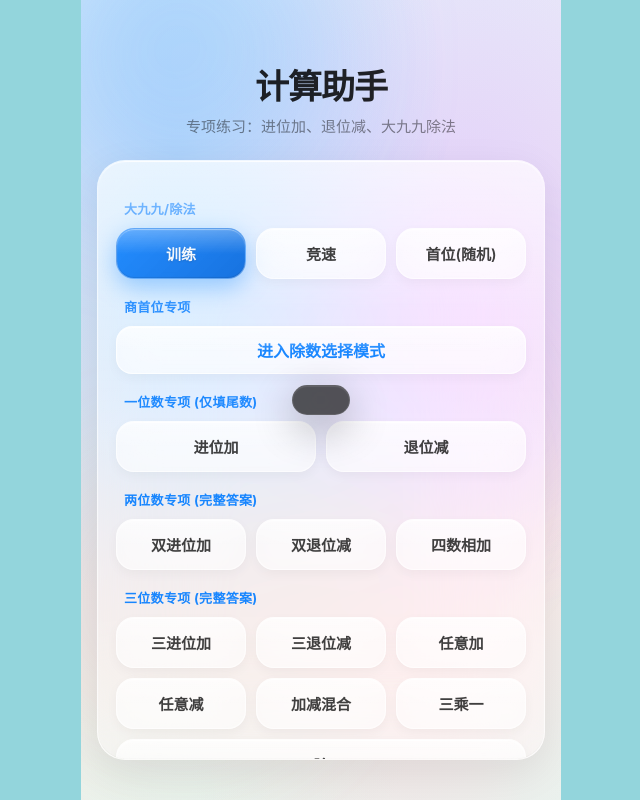
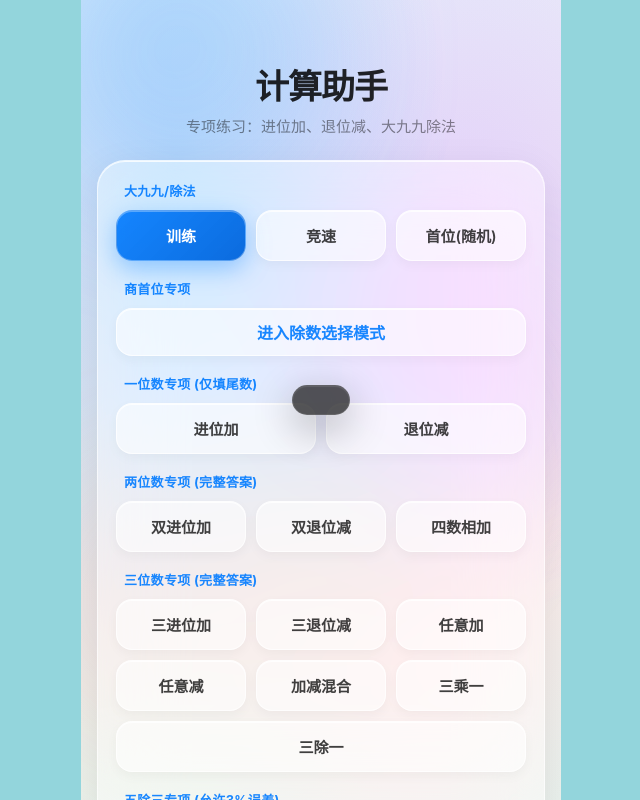
Before and after one commit to carey-hu/calculation-app, a Vue app: page / in a window 1280 px wide. Shown: the whole page, without its empty margins (319-959 px from the left). Built offline with nearby package versions, Linux system fonts and the light colour scheme.

Commit message:
修复页面

```diff
--- a/src/App.vue
+++ b/src/App.vue
@@ -292,9 +292,9 @@ function handleUpdateSlice(config) {
 
 <style scoped>
 .page {
+  width: 100%;
   height: 100vh;
-  min-height: 100vh;
-  min-height: -webkit-fill-available;
+  height: 100dvh; /* 动态视口高度，更好支持移动端 */
   color: rgba(0, 0, 0, 0.8);
   display: flex;
   flex-direction: column;
--- a/src/components/ModeSelector.vue
+++ b/src/components/ModeSelector.vue
@@ -44,12 +44,20 @@ defineEmits(['select', 'selectDivisor'])
 </script>
 
 <style scoped>
+.mode-selector {
+  position: relative;
+}
+
 .row-label {
   font-size: 13px;
   font-weight: 700;
   color: rgba(0, 122, 255, 0.9);
   margin: 18px 0 10px 8px;
   letter-spacing: 0.3px;
+}
+
+.row-label:first-child {
+  margin-top: 0;
 }
 
 .mode-row {
@@ -62,33 +70,16 @@ defineEmits(['select', 'selectDivisor'])
 .mode-item {
   flex: 1 0 30%;
   padding: 14px 6px;
-  border-radius: 18px;
-  background: rgba(255, 255, 255, 0.5);
-  backdrop-filter: blur(20px);
-  -webkit-backdrop-filter: blur(20px);
-  border: 1px solid rgba(255, 255, 255, 0.6);
+  border-radius: 16px;
+  background: rgba(255, 255, 255, 0.55);
+  border: 1px solid rgba(255, 255, 255, 0.7);
   text-align: center;
   box-sizing: border-box;
   transition: all 0.2s ease;
   cursor: pointer;
   box-shadow:
     0 4px 12px rgba(0, 0, 0, 0.04),
-    inset 0 1px 1px rgba(255, 255, 255, 0.8);
-  position: relative;
-  overflow: hidden;
-}
-
-/* 顶部光泽 */
-.mode-item::before {
-  content: '';
-  position: absolute;
-  top: 0;
-  left: 0;
-  right: 0;
-  height: 50%;
-  background: linear-gradient(180deg, rgba(255,255,255,0.5) 0%, transparent 100%);
-  pointer-events: none;
-  border-radius: 18px 18px 0 0;
+    inset 0 1px 0 rgba(255, 255, 255, 0.8);
 }
 
 .mode-item:active {
@@ -96,16 +87,11 @@ defineEmits(['select', 'selectDivisor'])
 }
 
 .mode-item.active {
-  background: linear-gradient(135deg, rgba(0, 122, 255, 0.85) 0%, rgba(0, 100, 220, 0.9) 100%);
+  background: linear-gradient(135deg, rgba(0, 122, 255, 0.9) 0%, rgba(0, 100, 220, 0.95) 100%);
   border: 1px solid rgba(255, 255, 255, 0.3);
   box-shadow:
     0 8px 24px rgba(0, 122, 255, 0.35),
-    inset 0 1px 1px rgba(255, 255, 255, 0.4),
-    inset 0 -1px 1px rgba(0, 0, 0, 0.1);
-}
-
-.mode-item.active::before {
-  background: linear-gradient(180deg, rgba(255,255,255,0.3) 0%, transparent 100%);
+    inset 0 1px 0 rgba(255, 255, 255, 0.3);
 }
 
 .mode-title {
@@ -113,13 +99,10 @@ defineEmits(['select', 'selectDivisor'])
   font-size: 15px;
   font-weight: 600;
   color: rgba(0, 0, 0, 0.75);
-  position: relative;
-  z-index: 1;
 }
 
 .mode-item.active .mode-title {
-  color: rgba(255, 255, 255, 0.95);
-  text-shadow: 0 1px 2px rgba(0, 0, 0, 0.15);
+  color: #fff;
 }
 
 .custom-entry {
@@ -131,29 +114,15 @@ defineEmits(['select', 'selectDivisor'])
   height: 48px;
   border-radius: 16px;
   background: rgba(255, 255, 255, 0.55);
-  backdrop-filter: blur(20px);
-  -webkit-backdrop-filter: blur(20px);
   border: 1px solid rgba(255, 255, 255, 0.7);
   color: rgba(0, 122, 255, 0.9);
   font-size: 16px;
   font-weight: 600;
   box-shadow:
     0 4px 12px rgba(0, 0, 0, 0.04),
-    inset 0 1px 1px rgba(255, 255, 255, 0.8);
+    inset 0 1px 0 rgba(255, 255, 255, 0.8);
   transition: all 0.2s ease;
-  position: relative;
-  overflow: hidden;
-}
-
-.glass-btn::before {
-  content: '';
-  position: absolute;
-  top: 0;
-  left: 0;
-  right: 0;
-  height: 50%;
-  background: linear-gradient(180deg, rgba(255,255,255,0.5) 0%, transparent 100%);
-  pointer-events: none;
+  cursor: pointer;
 }
 
 .glass-btn:active {
--- a/src/views/HomeView.vue
+++ b/src/views/HomeView.vue
@@ -5,7 +5,7 @@
       <div class="subtitle">专项练习：进位加、退位减、大九九除法</div>
     </div>
 
-    <div class="card glass-panel">
+    <div class="card">
       <!-- 模式选择器 -->
       <ModeSelector
         :mode-groups="modeGroups"
@@ -60,6 +60,7 @@ defineEmits(['setMode', 'toSelectDivisor', 'startCubic', 'start', 'openHistory']
   -webkit-overflow-scrolling: touch;
   position: relative;
   z-index: 1;
+  min-height: 0; /* 重要：允许flex子元素滚动 */
 }
 
 .wrap::-webkit-scrollbar {
@@ -69,6 +70,7 @@ defineEmits(['setMode', 'toSelectDivisor', 'startCubic', 'start', 'openHistory']
 .header-area {
   margin-bottom: 24px;
   text-align: center;
+  flex-shrink: 0;
 }
 
 .title {
@@ -85,35 +87,18 @@ defineEmits(['setMode', 'toSelectDivisor', 'startCubic', 'start', 'openHistory']
   font-weight: 500;
 }
 
-/* 液态玻璃卡片 */
-.glass-panel {
+/* 液态玻璃卡片 - 简化版避免黑块 */
+.card {
   background: rgba(255, 255, 255, 0.45);
-  backdrop-filter: blur(60px) saturate(200%);
-  -webkit-backdrop-filter: blur(60px) saturate(200%);
+  backdrop-filter: blur(40px) saturate(180%);
+  -webkit-backdrop-filter: blur(40px) saturate(180%);
   border-radius: 28px;
   border: 1px solid rgba(255, 255, 255, 0.6);
   box-shadow:
     0 12px 40px rgba(0, 0, 0, 0.08),
-    inset 0 1px 1px rgba(255, 255, 255, 0.9),
-    inset 0 -1px 1px rgba(0, 0, 0, 0.03);
-  position: relative;
-  overflow: hidden;
-}
-
-.glass-panel::before {
-  content: '';
-  position: absolute;
-  top: 0;
-  left: 0;
-  right: 0;
-  height: 50%;
-  background: linear-gradient(180deg, rgba(255,255,255,0.5) 0%, rgba(255,255,255,0.1) 50%, transparent 100%);
-  pointer-events: none;
-  border-radius: 28px 28px 0 0;
-}
-
-.card {
+    inset 0 1px 0 rgba(255, 255, 255, 0.8);
   padding: 20px 18px 24px;
+  flex-shrink: 0;
 }
 
 .row-label {
@@ -122,8 +107,6 @@ defineEmits(['setMode', 'toSelectDivisor', 'startCubic', 'start', 'openHistory']
   color: rgba(0, 122, 255, 0.9);
   margin: 18px 0 10px 8px;
   letter-spacing: 0.3px;
-  position: relative;
-  z-index: 1;
 }
 
 /* 3D入口 */
@@ -135,21 +118,18 @@ defineEmits(['setMode', 'toSelectDivisor', 'startCubic', 'start', 'openHistory']
   padding: 16px;
   margin-bottom: 20px;
   border-radius: 18px;
-  background: linear-gradient(135deg, rgba(191, 90, 242, 0.12) 0%, rgba(175, 82, 222, 0.18) 100%);
-  backdrop-filter: blur(20px);
+  background: rgba(191, 90, 242, 0.12);
   border: 1px solid rgba(191, 90, 242, 0.25);
   box-shadow:
     0 4px 16px rgba(191, 90, 242, 0.12),
-    inset 0 1px 1px rgba(255, 255, 255, 0.5);
+    inset 0 1px 0 rgba(255, 255, 255, 0.5);
   cursor: pointer;
   transition: all 0.2s ease;
-  position: relative;
-  z-index: 1;
 }
 
 .cubic-entry:active {
   transform: scale(0.98);
-  background: linear-gradient(135deg, rgba(191, 90, 242, 0.18) 0%, rgba(175, 82, 222, 0.25) 100%);
+  background: rgba(191, 90, 242, 0.18);
 }
 
 .cubic-icon {
@@ -168,31 +148,16 @@ defineEmits(['setMode', 'toSelectDivisor', 'startCubic', 'start', 'openHistory']
   height: 56px;
   margin-top: 6px;
   border-radius: 20px;
-  background: linear-gradient(135deg, rgba(52, 199, 89, 0.85) 0%, rgba(48, 180, 80, 0.9) 100%);
-  color: rgba(255, 255, 255, 0.95);
+  background: linear-gradient(135deg, rgba(52, 199, 89, 0.9) 0%, rgba(48, 180, 80, 0.95) 100%);
+  color: #fff;
   font-size: 19px;
   font-weight: 600;
-  border: 1px solid rgba(255, 255, 255, 0.3);
+  border: none;
   box-shadow:
-    0 8px 24px rgba(52, 199, 89, 0.35),
-    inset 0 1px 1px rgba(255, 255, 255, 0.5),
-    inset 0 -1px 1px rgba(0, 0, 0, 0.1);
-  text-shadow: 0 1px 2px rgba(0, 0, 0, 0.15);
-  position: relative;
-  overflow: hidden;
+    0 8px 24px rgba(52, 199, 89, 0.4),
+    inset 0 1px 0 rgba(255, 255, 255, 0.3);
   transition: all 0.2s ease;
-  z-index: 1;
-}
-
-.btn-primary::before {
-  content: '';
-  position: absolute;
-  top: 0;
-  left: 0;
-  right: 0;
-  height: 50%;
-  background: linear-gradient(180deg, rgba(255,255,255,0.35) 0%, transparent 100%);
-  pointer-events: none;
+  cursor: pointer;
 }
 
 .btn-primary:active {
@@ -206,34 +171,18 @@ defineEmits(['setMode', 'toSelectDivisor', 'startCubic', 'start', 'openHistory']
   height: 52px;
   margin-top: 12px;
   border-radius: 20px;
-  background: linear-gradient(135deg, rgba(191, 90, 242, 0.12) 0%, rgba(175, 82, 222, 0.18) 100%);
-  backdrop-filter: blur(20px);
+  background: rgba(191, 90, 242, 0.15);
   color: rgba(175, 82, 222, 0.95);
   font-size: 18px;
   font-weight: 600;
   border: 1px solid rgba(191, 90, 242, 0.25);
-  box-shadow:
-    0 4px 16px rgba(191, 90, 242, 0.12),
-    inset 0 1px 1px rgba(255, 255, 255, 0.5);
-  position: relative;
-  overflow: hidden;
+  box-shadow: inset 0 1px 0 rgba(255, 255, 255, 0.5);
   transition: all 0.2s ease;
-  z-index: 1;
-}
-
-.btn-secondary::before {
-  content: '';
-  position: absolute;
-  top: 0;
-  left: 0;
-  right: 0;
-  height: 50%;
-  background: linear-gradient(180deg, rgba(255,255,255,0.4) 0%, transparent 100%);
-  pointer-events: none;
+  cursor: pointer;
 }
 
 .btn-secondary:active {
   transform: scale(0.98);
-  background: linear-gradient(135deg, rgba(191, 90, 242, 0.18) 0%, rgba(175, 82, 222, 0.25) 100%);
+  background: rgba(191, 90, 242, 0.22);
 }
 </style>
```
